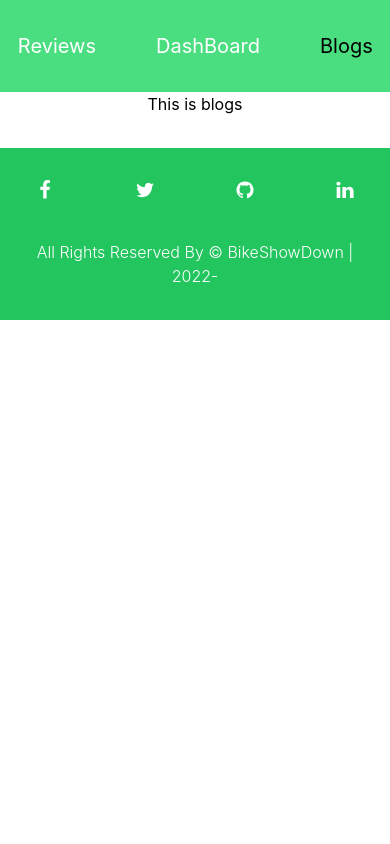
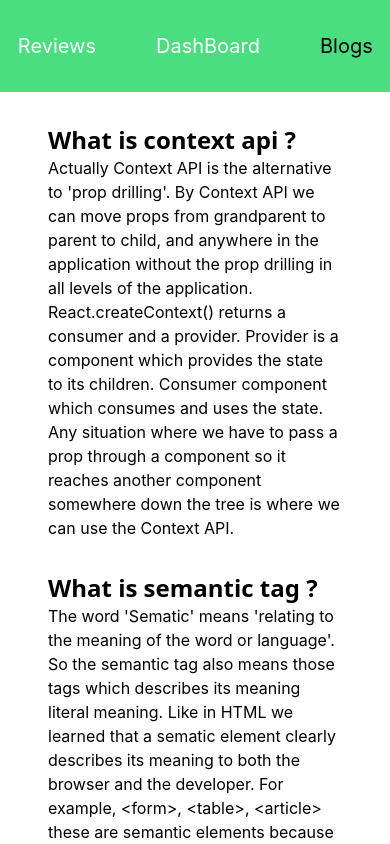
Before and after one commit to Jacob3251/bike-showdown, a React (Create React App) app: page /blogs in a window 390 px wide. Shown: the top 844 px of the page. Built offline with nearby package versions, Linux system fonts and the light colour scheme.

Commit message:
pages done readme and responsive remaining

```diff
--- /dev/null
+++ b/public/blogs.json
@@ -0,0 +1,14 @@
+[
+  {
+    "heading": "What is context api ? ",
+    "body": "Actually Context API is the alternative to 'prop drilling'. By Context API we can move props from grandparent to parent to child, and anywhere in the application without the prop drilling in all levels of the application. React.createContext() returns a consumer and a provider. Provider is a component which provides the state to its children. Consumer component which consumes and uses the state. Any situation where we have to pass a prop through a component so it reaches another component somewhere down the tree is where we can use the Context API."
+  },
+  {
+    "heading": "What is semantic tag ? ",
+    "body": "The word 'Sematic' means 'relating to the meaning of the word or language'. So the semantic tag also means those tags which describes its meaning literal meaning. Like in HTML we learned that a sematic element clearly describes its meaning to both the browser and the developer. For example, <form>, <table>, <article> these are semantic elements because these are describing its content. On the hand non-semantic elements such as <span> which describs nothing about its content."
+  },
+  {
+    "heading": "Difference among inline vs inline-block vs inline-block element?",
+    "body": "Compared to display inline, the major difference is that display inline-block allows to set a width and height on the element. With display inline-block, the top/bottom margins/paddings are respected, but with display inline these are not. And the inline-block elements are those elements which elements have the display property  value inline-block and we can add width and height on those elements. All elements are either block or inline so we have the css property inline-block to  make any element inline-block element."
+  }
+]
--- a/src/components/About/About.js
+++ b/src/components/About/About.js
@@ -1,9 +1,11 @@
 import React from "react";
+import AboutContent from "../AboutContent/AboutContent";
+import InfoPart from "../InfoPart/InfoPart";
 
 const About = () => {
   return (
-    <div>
-      <h3>This is about</h3>
+    <div className="flex flex-col justify-center items-center h-[75vh] ">
+      <AboutContent></AboutContent>
     </div>
   );
 };
--- /dev/null
+++ b/src/components/AboutContent/AboutContent.js
@@ -0,0 +1,47 @@
+import React from "react";
+import CustomLink from "../CustomLink/CustomLink";
+const AboutContent = () => {
+  return (
+    <div className="">
+      <div className="grid grid-cols-2 gap-7 items-center justify-center md:max-w-4/5 px-12 py-8">
+        <div>
+          <img
+            src="https://content2.kawasaki.com/ContentStorage/KMC/RacingTeams/4/68617008-3bba-4733-9c8f-bdc5d6f8b6d4.jpg"
+            alt=""
+          />
+        </div>
+        <div>
+          <h1 className="text-left text-3xl font-sans font-extrabold line tracking-wide md:text-4xl mb-5">
+            Racing in the blood
+          </h1>
+          <p className="text-left">
+            Having won six Superbike championships in the last seven racing
+            seasons, the Kawasaki Racing Team (KRT) is eager to return to its
+            rightful place at the top step of the podium during the 2022 FIM
+            Superbike World Championship (WorldSBK) while competing aboard the
+            Ninja® ZX™-10RR. During the 2021 season, the team earned 35 podiums,
+            8 pole positions and 13 race wins. Six-time WorldSBK champion
+            Jonathan Rea reminded the class why he's the defending champion by
+            racing his Ninja ZX-10RR motorcycle to 13 race wins and 30 total
+            podium finishes. Stablemate Alex Lowes, a former winner and
+            multi-time WorldSBK podium finisher as well as three-time Suzuka 8
+            Hour winner, earned his 29th career WorldSBK podium and was again a
+            podium threat every time the British-born rider lined up to race.
+            Look for the Kawasaki Racing Team to grace the WorldSBK podium at
+            every round in 2022.
+          </p>
+          <div className="mt-10">
+            <CustomLink
+              to="/"
+              className="bg-green-500 font-semibold text-white hover:shadow-gray-600 hover:shadow-stone-500 hover:shadow-md  rounded-[30px] px-5 py-2"
+            >
+              Back to home
+            </CustomLink>
+          </div>
+        </div>
+      </div>
+    </div>
+  );
+};
+
+export default AboutContent;
--- /dev/null
+++ b/src/components/BlogCard/BlogCard.js
@@ -0,0 +1,13 @@
+import React from "react";
+
+const BlogCard = (props) => {
+  const { heading, body } = props.blog;
+  return (
+    <div className="mx-12 my-8">
+      <h1 className="text-left font-bold font-sans text-2xl">{heading}</h1>
+      <p className="text-left">{body}</p>
+    </div>
+  );
+};
+
+export default BlogCard;
--- a/src/components/Blogs/Blogs.js
+++ b/src/components/Blogs/Blogs.js
@@ -1,9 +1,14 @@
 import React from "react";
+import useBlogs from "../../hooks/useBlogs";
+import BlogCard from "../BlogCard/BlogCard";
 
 const Blogs = () => {
+  const [blogs, setBlogs] = useBlogs();
   return (
     <div>
-      <h3>This is blogs</h3>
+      {blogs.map((blog) => (
+        <BlogCard blog={blog}></BlogCard>
+      ))}
     </div>
   );
 };
--- a/src/components/Footer/Footer.js
+++ b/src/components/Footer/Footer.js
@@ -2,7 +2,7 @@ import React from "react";
 
 const Footer = () => {
   return (
-    <footer className="bg-green-500  w-full py-8 mt-8">
+    <footer className="bg-green-500  w-full py-8">
       <div className="max-w-screen-xl mx-auto px-4">
         <div className=" flex max-w-xs mx-auto items-center justify-between">
           <a
--- a/src/components/Home/Home.js
+++ b/src/components/Home/Home.js
@@ -6,7 +6,7 @@ const Home = () => {
   return (
     <div className="px-12 py-8">
       <div>
-        <InfoPart className=""></InfoPart>
+        <InfoPart className="mb-15"></InfoPart>
         {/* Review part */}
         <HomeReview className=""></HomeReview>
       </div>
--- a/src/components/InfoPart/InfoPart.js
+++ b/src/components/InfoPart/InfoPart.js
@@ -11,11 +11,11 @@ const InfoPart = () => {
           {console.log("img loaded")}
         </div>
         {/* Information-part */}
-        <div className="">
+        <div className="text-left">
           <h1 className="text-3xl font-sans font-extrabold line tracking-wide md:text-4xl mb-5">
             New Bike in TOWN
           </h1>
-          <h3 className="text-2xl font-sans font-semibold line tracking-widest md:text-3xl">
+          <h3 className="text-2xl font-sans font-semibold line tracking-widest md:text-3xl mb-5">
             New 250cc beauty in town
           </h3>
           <p className="pb-5">
--- /dev/null
+++ b/src/hooks/useBlogs.js
@@ -0,0 +1,13 @@
+import { useState, useEffect } from "react";
+
+const useBlogs = () => {
+  const [blogs, setBlogs] = useState([]);
+
+  useEffect(() => {
+    fetch("blogs.json")
+      .then((res) => res.json())
+      .then((data) => setBlogs(data));
+  }, []);
+  return [blogs, setBlogs];
+};
+export default useBlogs;
```
